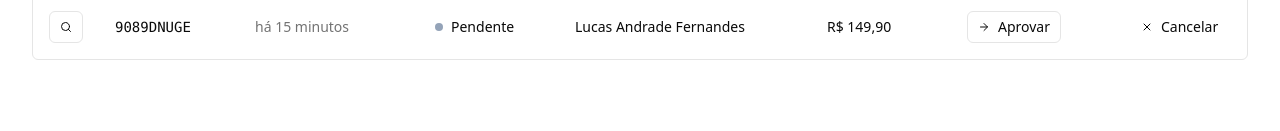
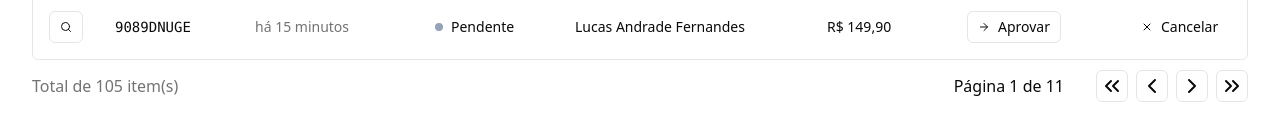
Before and after one commit to rodolfosouzamenezes/pizza-shop, a React (Vite) app in the folder web/: page /orders in a window 1280 px wide. Shown: the part 758-889 px from the top of the page. Before the commit the page ends 850 px from the top, so only its background shows below. Built offline with nearby package versions, Linux system fonts and the light colour scheme.

Commit message:
feat: add pagination ui

```diff
--- /dev/null
+++ b/web/src/components/pagination.tsx
@@ -0,0 +1,53 @@
+import {
+  ChevronLeft,
+  ChevronRight,
+  ChevronsLeft,
+  ChevronsRight,
+} from 'lucide-react'
+
+import { Button } from './ui/button'
+
+export interface PaginationProps {
+  pageIndex: number
+  totalCount: number
+  perPage: number
+}
+
+export function Pagination({
+  pageIndex,
+  perPage,
+  totalCount,
+}: PaginationProps) {
+  const pages = Math.ceil(totalCount / perPage) || 1
+  return (
+    <div className="flex items-center justify-between">
+      <span className="text=sm text-muted-foreground">
+        Total de {totalCount} item(s)
+      </span>
+
+      <div className="flex items-center gap-6 lg:gap-8">
+        <div className="tex-sm font-medium">
+          Página {pageIndex + 1} de {pages}
+        </div>
+        <div className="flex items-center gap-2">
+          <Button variant="outline" className="h-8 w-8 p-0">
+            <ChevronsLeft />
+            <span className="sr-only">Primeira página</span>
+          </Button>
+          <Button variant="outline" className="h-8 w-8 p-0">
+            <ChevronLeft />
+            <span className="sr-only">Página anterior</span>
+          </Button>
+          <Button variant="outline" className="h-8 w-8 p-0">
+            <ChevronRight />
+            <span className="sr-only">Próxima página</span>
+          </Button>
+          <Button variant="outline" className="h-8 w-8 p-0">
+            <ChevronsRight />
+            <span className="sr-only">Última página</span>
+          </Button>
+        </div>
+      </div>
+    </div>
+  )
+}
--- a/web/src/pages/app/orders/orders.tsx
+++ b/web/src/pages/app/orders/orders.tsx
@@ -1,5 +1,6 @@
 import { Helmet } from 'react-helmet-async'
 
+import { Pagination } from '@/components/pagination'
 import {
   Table,
   TableBody,
@@ -17,7 +18,6 @@
       <Helmet title="Pedidos" />
       <div className="flex flex-col gap-4">
         <h1 className="text-3xl font-bold tracking-tight">Pedidos</h1>
-      </div>
         <div className="space-y-2.5">
           <OrderTableFilters />
           <div className="rounded-md border">
@@ -41,6 +41,9 @@
               </TableBody>
             </Table>
           </div>
+
+          <Pagination pageIndex={0} totalCount={105} perPage={10} />
+        </div>
       </div>
     </>
   )
```
Lines whose indentation alone changed are shown as unchanged.
